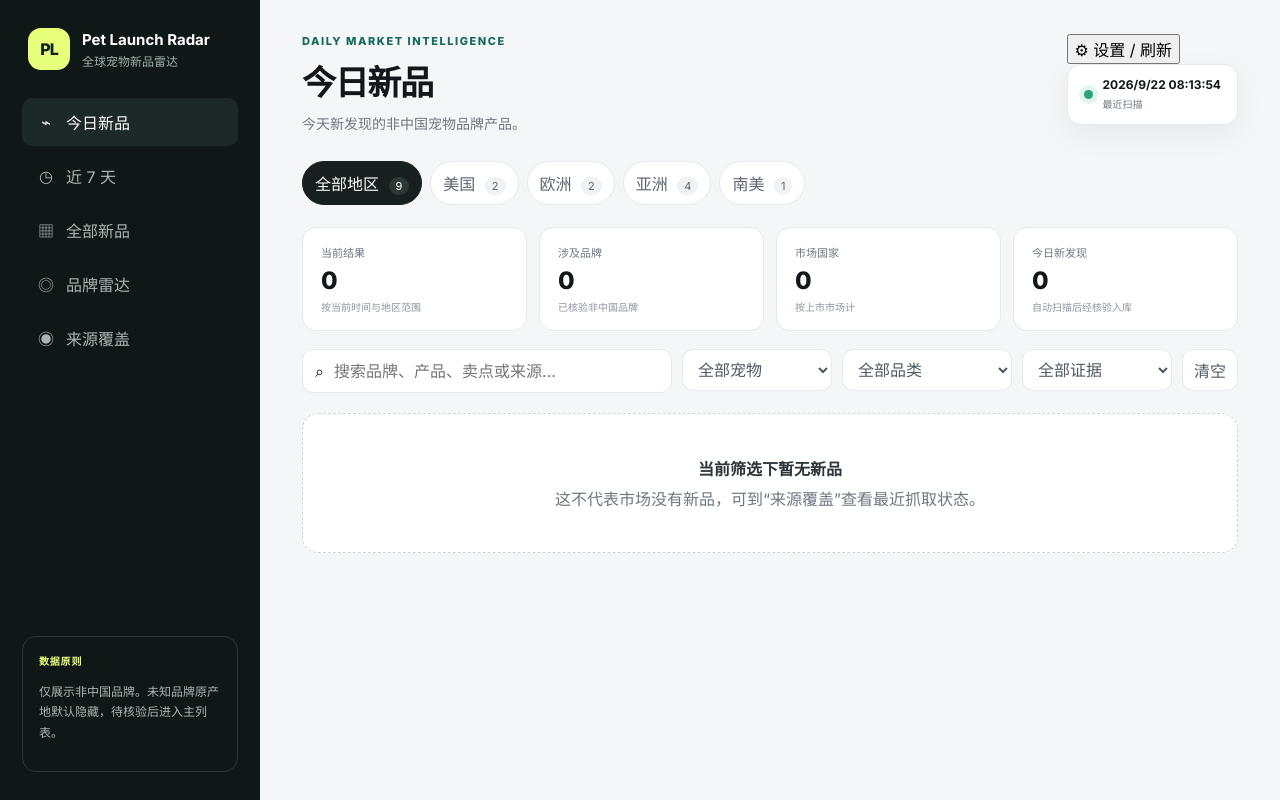
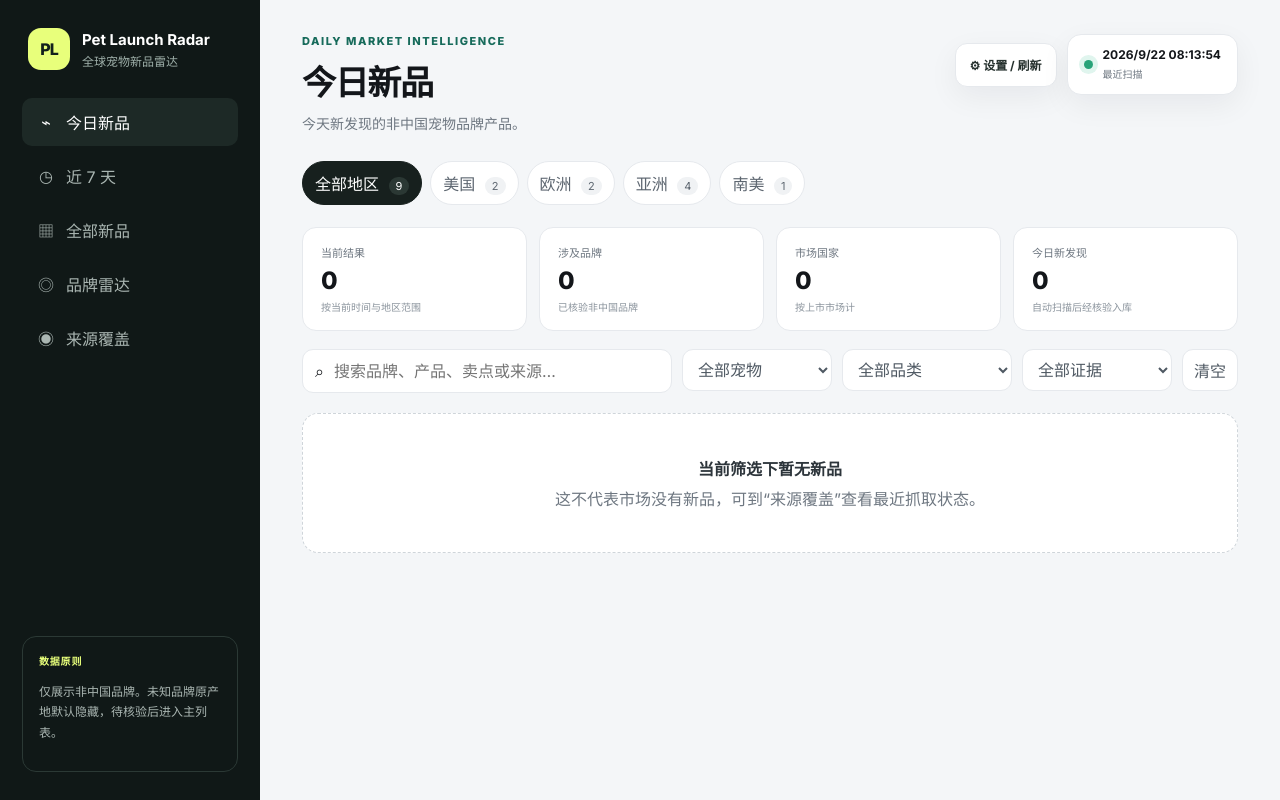
Before and after one commit to vinge777/pet-launch-radar, a plain HTML site: page index.html in a window 1280 px wide. Shown: the top 800 px of the page. Drawn offline with Linux system fonts and the light colour scheme.

Commit message:
Load settings panel styles

```diff
--- a/index.html
+++ b/index.html
@@ -9,6 +9,7 @@
   <link rel="preconnect" href="https://fonts.gstatic.com" crossorigin>
   <link href="https://fonts.googleapis.com/css2?family=Inter:wght@400;500;600;700;800&family=Noto+Sans+SC:wght@400;500;600;700&display=swap" rel="stylesheet">
   <link rel="stylesheet" href="styles.css" />
+  <link rel="stylesheet" href="settings.css" />
 </head>
 <body>
   <div class="shell">
```
